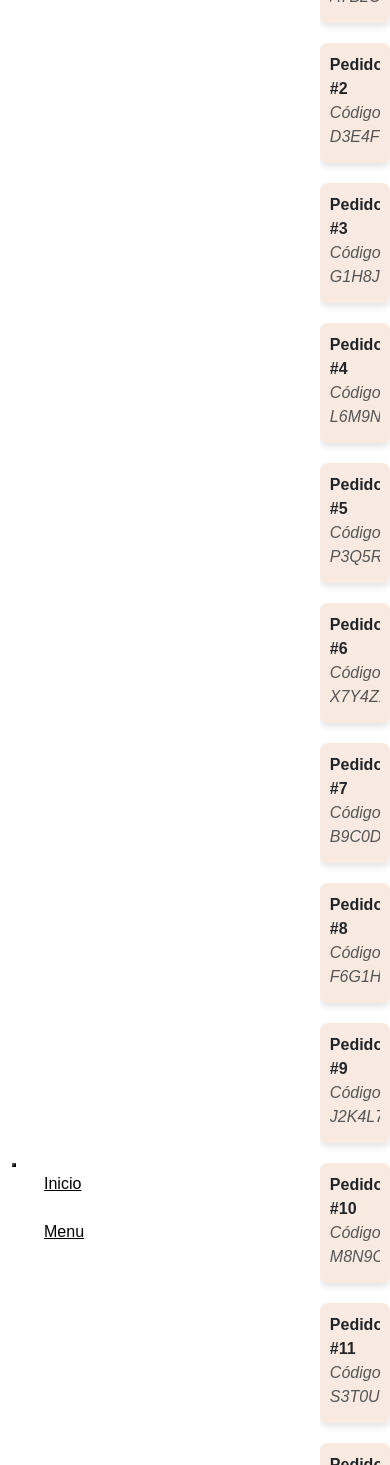
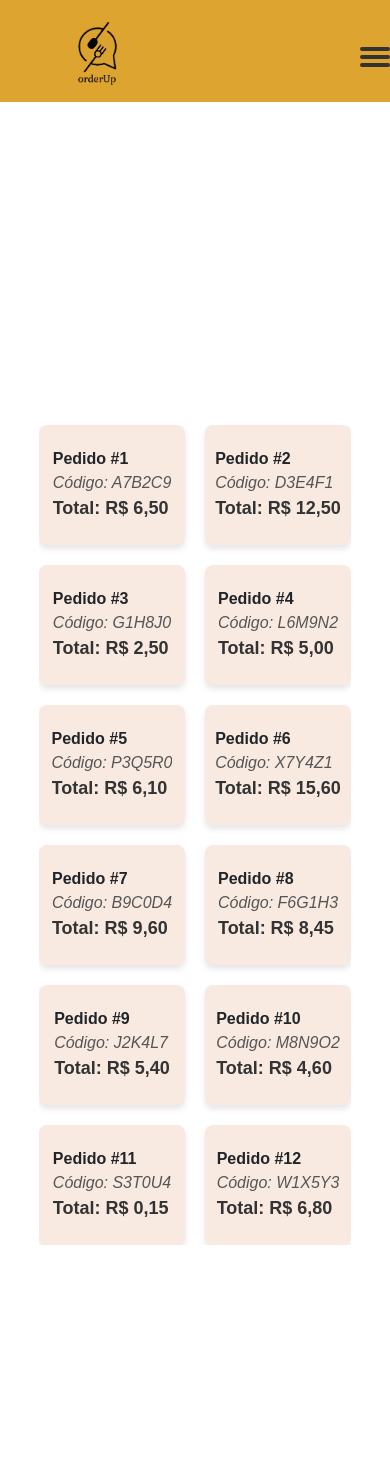
Before and after one commit to lelevaa/Order-Up, a PHP site: page /pages/pedidosAdm.php in a window 390 px wide. Run offline with PHP 8.4, Linux system fonts and the light colour scheme; some libraries are stand-ins or nearby versions.

Commit message:
Tela pedidos front

```diff
--- a/pages/pedidosAdm.php
+++ b/pages/pedidosAdm.php
@@ -13,19 +13,12 @@
     <link rel="stylesheet" href="../css/administrador.adicionar.css">
 
     <style>
-        /* Estilo do body - Fontes e Cor de Fundo */
-        body {
-            font-family: Arial, sans-serif;
-            margin: 0;
-            padding: 0;
-            height: 100vh;
+        /* Estilos para centralizar os retângulos */
+        .ajuste-de-centralizar {
             display: flex;
             justify-content: center;
             align-items: center;
-        }
-
-        .header{
-            background-color:#dda52f;
+            height: 100vh;
         }
 
         /* Contêiner dos retângulos */
@@ -35,20 +28,19 @@
             gap: 20px;
             width: 80%;
             max-width: 1000px;
-            justify-items: center;
         }
 
         /* Cada retângulo */
         .retangulo {
+            display: flex;
+            justify-content: center;
+            align-items: center;
             width: 100%;
             height: 120px;
             background-color: #F9EAE1;
             border-radius: 8px;
             box-shadow: 0 4px 6px rgba(0, 0, 0, 0.1);
             padding: 10px;
-            display: flex;
-            flex-direction: column;
-            justify-content: space-between;
         }
 
         .pedido-info {
@@ -79,11 +71,57 @@
             .container-retangulos {
                 grid-template-columns: repeat(2, 1fr);
             }
+
+            /* Esconde o menu por padrão */
+            .navbar-menu {
+                display: none;
+                width: 100%;
+                text-align: center;
+            }
+
+            /* Torna o ícone de hambúrguer visível */
+            .menu-icon {
+                display: flex;
+                flex-direction: column;
+                justify-content: space-between;
+                width: 30px;
+                height: 20px;
+                cursor: pointer;
+            }
+
+            .menu-icon span {
+                display: block;
+                height: 4px;
+                background-color: #333;
+                border-radius: 4px;
+            }
+
+            /* Exibe o menu quando ele for ativo */
+            .navbar-menu.active {
+                display: block;
+            }
+
+            .navbar-menu ul {
+                display: block;
+                padding: 0;
+                margin-top: 20px;
+            }
+
+            .navbar-menu li {
+                margin: 10px 0;
+            }
+
+            .navbar-menu a {
+                font-size: 18px;
+                font-weight: normal;
+            }
         }
 
-        @media screen and (max-width: 480px) {
-            .container-retangulos {
-                grid-template-columns: 1fr;
+        /* Garantir que o menu está visível por padrão em telas grandes */
+        @media screen and (min-width: 769px) {
+            .navbar-menu {
+                display: flex;
+                justify-content: space-around;
             }
         }
     </style>
@@ -91,41 +129,33 @@
 </head>
 <body>
 
-    <!-- Navegação -->
-    <header class="site-header">
-        <div class="container">
-            <div class="row">
-                <div class="col-lg-2">
-                    <div class="header-logo">
-                        <a href="home.php">
-                            <img src="../img/logoOrderup.png" alt="Logo">
-                        </a>
-                    </div>
-                </div>
-                <div class="col-lg-10">
-                    <div class="main-navigation">
-                        <button class="menu-toggle"><span></span><span></span></button>
-                        <nav class="header-menu">
-                            <ul class="menu food-nav-menu">
-                                <li><a href="#inicio">Inicio</a></li>
-                                <li><a href="#about"></a></li>
-                                <li><a href="cardapio.html">Menu</a></li>
-                                <li><a href="#gallery"></a></li>
-                                <li><a href="#blog"></a></li>
-                                <li><a href="#con
+<header>
+    <nav class="navbar">
+        <div class="logo-container">
+            <img class="logo" src="../img/logoOrderup.png" alt="Logo">
+        </div>
 
-                                tact"></a></li>
-                            </ul>
-                        </nav>
-                    </div>
-                </div>
-            </div>
+        <!-- Ícone de hambúrguer -->
+        <div class="menu-icon" id="menu-icon">
+            <span></span>
+            <span></span>
+            <span></span>
         </div>
-    </header>
 
+        <!-- Menu de navegação -->
+        <div class="navbar-menu" id="navbar-menu">
+            <ul>
+                <li><a href="adicionar_produtos_geral.php">Inserção de produtos</a></li>
+                <li><a href="produtosDiario.php">Inserção de produtos diário</a></li>
+                <li><a href="#">Relatório</a></li>
+                <li><a href="#"></a></li>
+            </ul>
+        </div>
+    </nav>
+</header>
 
-
-    <!-- Seção com os 12 Retângulos -->
+<!-- Seção com os 12 Retângulos -->
+<div class="ajuste-de-centralizar">
     <div class="container-retangulos">
         <!-- Criando os 12 retângulos manualmente -->
         <div class="retangulo">
@@ -224,6 +254,18 @@
             </div>
         </div>
     </div>
+</div>
+
+<script>
+    // Selecionando o botão de menu e o menu de navegação
+    const menuIcon = document.getElementById('menu-icon');
+    const navbarMenu = document.getElementById('navbar-menu');
+
+    // Função para alternar a visibilidade do menu
+    menuIcon.addEventListener('click', function() {
+        navbarMenu.classList.toggle('active');
+    });
+</script>
 
 </body>
 </html>
```
